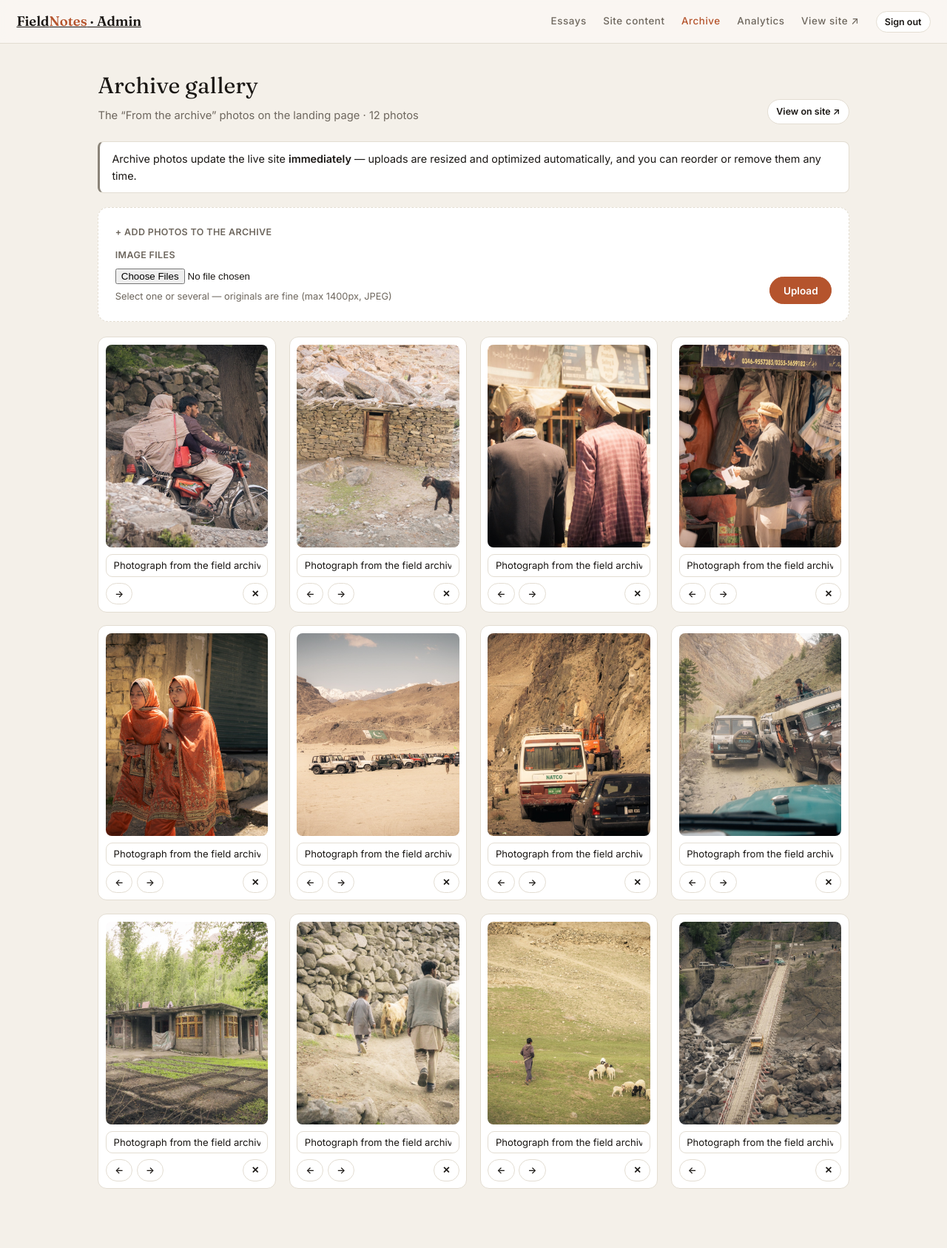
After one commit to mamamiya2114/field-notes-website, a Flask app: page /admin/gallery in a window 1280 px wide. The commit adds this page. Shown: the whole page at 74% size. Run offline with Flask 3, Linux system fonts and the light colour scheme; the visitor is signed in with stand-in values (Sample User, id 1); data comes from the database, SQL or seed files in the repository; tables that the repository leaves empty hold one stand-in row (values such as "Sample post").

Commit message:
Admin: manage the archive gallery; tidy files for publishing
New: /admin/gallery (nav 'Archive') to upload (multi-file), caption,
reorder and remove the landing page's 'From the archive' photos. Gallery
moved from loose static gNN.jpg files to a DB table, auto-seeded on first
run from the bundled static images so nothing changes visually. Landing +
site preview read the gallery from the DB; the section hides when empty.

Cleanup for publish-readiness:
- refactored images.py (shared _process helper, English error messages,
  added process_gallery_upload)
- removed 10 unused legacy static images (old cards, subscribe bg, spare
  hero/wide) — static/images now holds only what's referenced
- README updated: English-only content, full editability, draft→preview
  flow, archive management

Co-Authored-By: Claude Opus 4.8 <noreply@anthropic.com>

```diff
--- a/app.py
+++ b/app.py
@@ -151,6 +151,12 @@ def get_site():
     except Exception:
         pass
     return data
+
+
+def get_gallery():
+    """The 'From the archive' photos, in display order."""
+    return db.get_db().execute(
+        "SELECT * FROM gallery ORDER BY position, id").fetchall()
 
 
 # --------------------------------------------------------------------------
@@ -733,6 +739,86 @@ def site_save():
 
 
 # --------------------------------------------------------------------------
+# admin — archive gallery (direct management, like plate move/delete)
+# --------------------------------------------------------------------------
+
+@app.route("/admin/gallery")
+@login_required
+def gallery_edit():
+    return render_template("admin/gallery.html", gallery=get_gallery())
+
+
+@app.route("/admin/gallery/add", methods=["POST"])
+@login_required
+def gallery_add():
+    files = request.files.getlist("images")
+    added = 0
+    cur = db.get_db()
+    nextpos = cur.execute(
+        "SELECT COALESCE(MAX(position),0)+1 AS n FROM gallery").fetchone()["n"]
+    for file in files:
+        if not (file and file.filename):
+            continue
+        try:
+            rel = images.process_gallery_upload(file)
+        except ValueError as e:
+            flash(str(e))
+            continue
+        cur.execute("INSERT INTO gallery(position, image, alt) VALUES(?,?,?)",
+                    (nextpos, "/uploads/" + rel,
+                     request.form.get("alt", "").strip()
+                     or "Photograph from the field archive"))
+        nextpos += 1
+        added += 1
+    cur.commit()
+    if added:
+        flash(f"Added {added} photo{'s' if added > 1 else ''} to the archive.")
+    return redirect(url_for("gallery_edit"))
+
+
+@app.route("/admin/gallery/<int:gid>/alt", methods=["POST"])
+@login_required
+def gallery_alt(gid):
+    db.get_db().execute("UPDATE gallery SET alt=? WHERE id=?",
+                        (request.form.get("alt", "").strip(), gid))
+    db.get_db().commit()
+    flash("Caption updated.")
+    return redirect(url_for("gallery_edit"))
+
+
+@app.route("/admin/gallery/<int:gid>/delete", methods=["POST"])
+@login_required
+def gallery_delete(gid):
+    row = db.get_db().execute("SELECT * FROM gallery WHERE id=?", (gid,)).fetchone()
+    if row:
+        if (row["image"] or "").startswith("/uploads/"):
+            images.delete_upload(row["image"][len("/uploads/"):])
+        db.get_db().execute("DELETE FROM gallery WHERE id=?", (gid,))
+        db.get_db().commit()
+        flash("Photo removed from the archive.")
+    return redirect(url_for("gallery_edit"))
+
+
+@app.route("/admin/gallery/<int:gid>/move", methods=["POST"])
+@login_required
+def gallery_move(gid):
+    cur = db.get_db()
+    row = cur.execute("SELECT * FROM gallery WHERE id=?", (gid,)).fetchone()
+    if not row:
+        return redirect(url_for("gallery_edit"))
+    op = "<" if request.form.get("dir") == "up" else ">"
+    order = "DESC" if op == "<" else "ASC"
+    nb = cur.execute(
+        f"SELECT * FROM gallery WHERE position {op} ? ORDER BY position {order} LIMIT 1",
+        (row["position"],)).fetchone()
+    if nb:
+        cur.execute("UPDATE gallery SET position=? WHERE id=?", (nb["position"], row["id"]))
+        cur.execute("UPDATE gallery SET position=? WHERE id=?", (row["position"], nb["id"]))
+        cur.commit()
+    return redirect(url_for("gallery_edit"))
+
+
+# --------------------------------------------------------------------------
 # preview → confirm / discard (the whole changeset renders on the real page)
 # --------------------------------------------------------------------------
 
@@ -806,11 +892,8 @@ def preview_pending():
         rows = db.get_db().execute(
             "SELECT * FROM essays WHERE status='published' "
             "ORDER BY published_at DESC, id DESC").fetchall()
-        gallery = sorted(
-            f for f in os.listdir(os.path.join(BASE_DIR, "static", "images"))
-            if re.match(r"g\d+\.jpg$", f))
         return render_template("landing.html", featured=rows[0] if rows else None,
-                               recent=rows[1:], gallery=gallery,
+                               recent=rows[1:], gallery=get_gallery(),
                                site=_merged_site(cs["ops"]), confirm_bar=True,
                                cs_target=target, cs_count=len(cs["ops"]),
                                back_url=url_for("site_edit"))
@@ -915,12 +998,8 @@ def landing():
         "ORDER BY published_at DESC, id DESC").fetchall()
     featured = rows[0] if rows else None
     recent = rows[1:] if len(rows) > 1 else []
-    gallery = sorted(
-        f for f in os.listdir(os.path.join(BASE_DIR, "static", "images"))
-        if re.match(r"g\d+\.jpg$", f)
-    ) if os.path.isdir(os.path.join(BASE_DIR, "static", "images")) else []
     return render_template("landing.html", featured=featured, recent=recent,
-                           gallery=gallery)
+                           gallery=get_gallery())
 
 
 @app.route("/essay/<slug>")
--- a/db.py
+++ b/db.py
@@ -4,6 +4,7 @@ One embedded database file (data/app.db). Connections are per-request via Flask'
 `g`. Rows come back as dict-like sqlite3.Row objects.
 """
 import os
+import re
 import sqlite3
 import secrets
 from flask import g
@@ -54,6 +55,22 @@ def _migrate_english_only(conn):
     conn.execute("DELETE FROM site_content WHERE key LIKE 'subscribe_%'")
 
 
+def _seed_gallery(conn):
+    """First run only: populate the gallery from the bundled static/images/gNN.jpg
+    files so the existing archive appears without any manual upload."""
+    if conn.execute("SELECT COUNT(*) FROM gallery").fetchone()[0] > 0:
+        return
+    static_dir = os.path.join(BASE_DIR, "static", "images")
+    if not os.path.isdir(static_dir):
+        return
+    files = sorted(f for f in os.listdir(static_dir)
+                   if re.match(r"g\d+\.jpg$", f))
+    for i, f in enumerate(files, start=1):
+        conn.execute(
+            "INSERT INTO gallery(position, image, alt) VALUES(?,?,?)",
+            (i, f"/static/images/{f}", "Photograph from the field archive"))
+
+
 def init_db():
     """Create tables if missing, then apply in-place migrations. Idempotent."""
     os.makedirs(DATA_DIR, exist_ok=True)
@@ -62,6 +79,7 @@ def init_db():
         with open(SCHEMA_PATH, encoding="utf-8") as f:
             conn.executescript(f.read())
         _migrate_english_only(conn)
+        _seed_gallery(conn)
         conn.commit()
     finally:
         conn.close()
--- a/schema.sql
+++ b/schema.sql
@@ -75,3 +75,15 @@ CREATE TABLE IF NOT EXISTS site_content (
   key   TEXT PRIMARY KEY,
   value TEXT NOT NULL DEFAULT ''
 );
+
+-- "From the archive" gallery on the landing page, managed at /admin/gallery.
+-- `image` is a ready-to-serve URL: /uploads/gallery/… for uploads, or a bundled
+-- /static/images/gNN.jpg default. Ordered by `position`.
+CREATE TABLE IF NOT EXISTS gallery (
+  id         INTEGER PRIMARY KEY AUTOINCREMENT,
+  position   INTEGER NOT NULL DEFAULT 0,
+  image      TEXT NOT NULL,
+  alt        TEXT NOT NULL DEFAULT '',
+  created_at TEXT NOT NULL DEFAULT (datetime('now'))
+);
+CREATE INDEX IF NOT EXISTS idx_gallery_pos ON gallery(position);
--- a/templates/admin/base.html
+++ b/templates/admin/base.html
@@ -72,6 +72,7 @@
   <nav>
     <a href="/admin" class="{{ 'active' if active=='essays' }}">Essays</a>
     <a href="/admin/site" class="{{ 'active' if active=='site' }}">Site content</a>
+    <a href="/admin/gallery" class="{{ 'active' if active=='gallery' }}">Archive</a>
     <a href="/admin/stats" class="{{ 'active' if active=='stats' }}">Analytics</a>
     <a href="/" target="_blank">View site ↗</a>
     <form method="post" action="/admin/logout" class="inline"><input type="hidden" name="csrf_token" value="{{ csrf_token() }}"><button class="btn btn-sm">Sign out</button></form>
--- /dev/null
+++ b/templates/admin/gallery.html
@@ -0,0 +1,65 @@
+{% extends "admin/base.html" %}
+{% set active = 'gallery' %}
+{% block title %}Archive{% endblock %}
+{% block body %}
+<div style="display:flex;justify-content:space-between;align-items:flex-end;flex-wrap:wrap;gap:1rem;margin-bottom:1.4rem">
+  <div>
+    <h1 class="page">Archive gallery</h1>
+    <div class="sub" style="margin:0">The “From the archive” photos on the landing page · {{ gallery|length }} photo{{ 's' if gallery|length != 1 }}</div>
+  </div>
+  <a class="btn btn-sm" href="/#gallery" target="_blank">View on site ↗</a>
+</div>
+
+<div class="flash" style="border-left-color:#8a8378">
+  Archive photos update the live site <b>immediately</b> — uploads are resized and
+  optimized automatically, and you can reorder or remove them any time.
+</div>
+
+<!-- add -->
+<div class="card" style="border-style:dashed">
+  <label style="margin-bottom:.7rem">+ Add photos to the archive</label>
+  <form method="post" action="/admin/gallery/add" enctype="multipart/form-data"
+        style="display:flex;gap:.8rem;align-items:flex-end;flex-wrap:wrap">
+    <input type="hidden" name="csrf_token" value="{{ csrf_token() }}">
+    <div class="field" style="margin-bottom:0;flex:1;min-width:220px">
+      <label>Image files</label>
+      <input type="file" name="images" accept="image/*" multiple required>
+      <div class="hint">Select one or several — originals are fine (max 1400px, JPEG)</div>
+    </div>
+    <button class="btn btn-accent" type="submit">Upload</button>
+  </form>
+</div>
+
+{% if gallery %}
+<div class="gal-grid">
+  {% for g in gallery %}
+  <div class="gal-item">
+    <img src="{{ g.image }}" alt="{{ g.alt }}">
+    <form method="post" action="/admin/gallery/{{ g.id }}/alt" style="margin-top:.55rem">
+      <input type="hidden" name="csrf_token" value="{{ csrf_token() }}">
+      <input type="text" name="alt" value="{{ g.alt }}" placeholder="Caption / alt text"
+             style="font-size:.82rem;padding:.4rem .6rem" onchange="this.form.requestSubmit()">
+    </form>
+    <div class="gal-actions">
+      {% if not loop.first %}<form method="post" action="/admin/gallery/{{ g.id }}/move" class="inline"><input type="hidden" name="csrf_token" value="{{ csrf_token() }}"><input type="hidden" name="dir" value="up"><button class="btn btn-sm" title="Move earlier">←</button></form>{% endif %}
+      {% if not loop.last %}<form method="post" action="/admin/gallery/{{ g.id }}/move" class="inline"><input type="hidden" name="csrf_token" value="{{ csrf_token() }}"><input type="hidden" name="dir" value="down"><button class="btn btn-sm" title="Move later">→</button></form>{% endif %}
+      <form method="post" action="/admin/gallery/{{ g.id }}/delete" class="inline" style="margin-left:auto" onsubmit="return confirm('Remove this photo from the archive?')"><input type="hidden" name="csrf_token" value="{{ csrf_token() }}"><button class="btn btn-sm btn-danger" title="Remove">✕</button></form>
+    </div>
+  </div>
+  {% endfor %}
+</div>
+{% else %}
+<div class="card" style="text-align:center;padding:3rem 1.4rem">
+  <div style="font-family:var(--serif);font-size:1.3rem;margin-bottom:.4rem">The archive is empty</div>
+  <p class="muted">Add a few photos above — the “From the archive” gallery only appears on the site once it has images.</p>
+</div>
+{% endif %}
+
+<style>
+  .gal-grid{display:grid;grid-template-columns:repeat(auto-fill,minmax(200px,1fr));gap:1.1rem}
+  .gal-item{background:var(--card);border:1px solid var(--line);border-radius:12px;padding:.6rem}
+  .gal-item img{width:100%;aspect-ratio:4/5;object-fit:cover;border-radius:8px;display:block}
+  .gal-actions{display:flex;gap:.35rem;margin-top:.5rem;align-items:center}
+  .gal-item input[type=text]{width:100%}
+</style>
+{% endblock %}
--- a/templates/landing.html
+++ b/templates/landing.html
@@ -226,16 +226,18 @@
   <figcaption>The Indus braids through the Skardu valley</figcaption>
 </figure>
 
+{% if gallery %}
 <div class="gallery-wrap" id="gallery">
   <section>
     <div class="sec-head reveal"><h2>From the archive</h2><span class="sec-note">Field notes between the essays · tap to enlarge</span></div>
     <div class="gallery">
       {% for g in gallery %}
-      <figure class="gitem reveal"><img src="/static/images/{{ g }}" alt="Photograph from the field archive" loading="lazy"></figure>
+      <figure class="gitem reveal"><img src="{{ g.image }}" alt="{{ g.alt or 'Photograph from the field archive' }}" loading="lazy"></figure>
       {% endfor %}
     </div>
   </section>
 </div>
+{% endif %}
 
 <div class="lightbox" id="lightbox" onclick="if(event.target===this)closeLb()">
   <img id="lbImg" src="" alt="Enlarged photograph">
```
Also changed, not shown: images.py (+38 -46 lines), README.md, static/images/bg-lake.jpg (deleted), static/images/card-bridge.jpg (deleted), static/images/card-cook.jpg (deleted), static/images/card-jeeps.jpg (deleted), static/images/card-pasture.jpg (deleted), static/images/card-shepherd.jpg (deleted), static/images/card-truck.jpg (deleted), static/images/featured.jpg (deleted), static/images/hero.jpg (deleted), static/images/wide.jpg (deleted).
